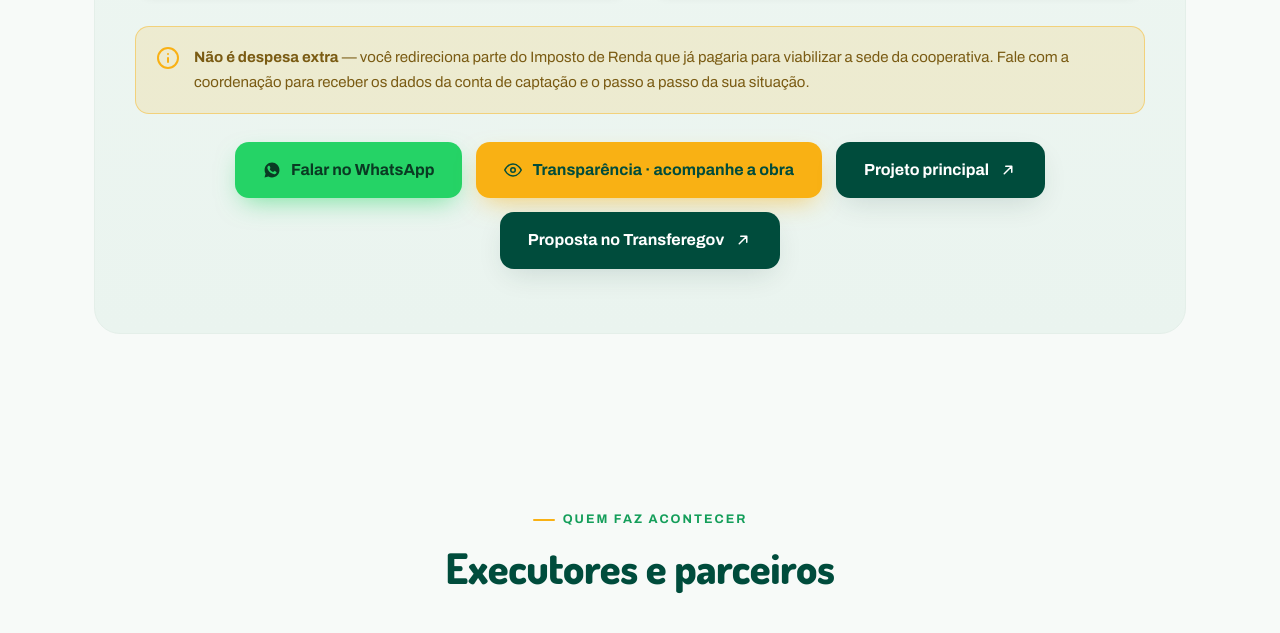
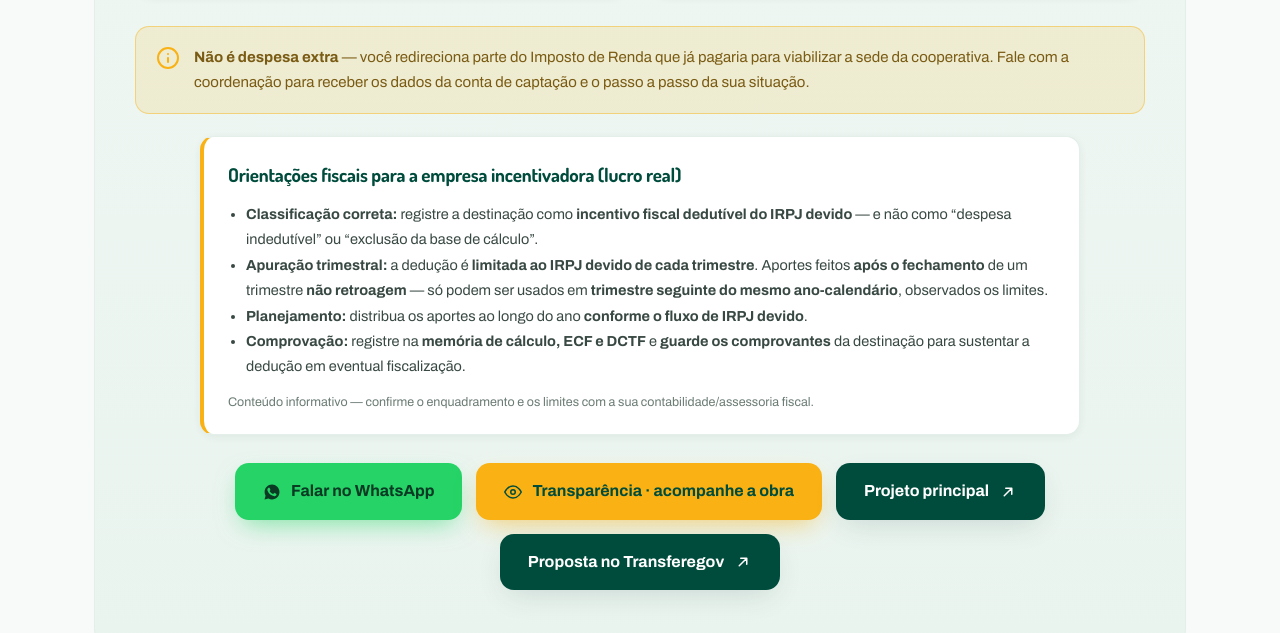
Before and after one commit to flamatos/sede-crrm-obras, a plain HTML site: page index.html in a window 1280 px wide. Shown: the part 8200-8833 px from the top of the page. Drawn offline with Linux system fonts and the light colour scheme.

Commit message:
Orientacoes fiscais PJ (lucro real) na secao Como apoiar

```diff
--- a/index.html
+++ b/index.html
@@ -767,6 +767,16 @@ footer.site .bottom{padding-top:24px;display:flex;justify-content:space-between;
           <svg viewBox="0 0 24 24" fill="none" stroke="currentColor" stroke-width="2" stroke-linecap="round" stroke-linejoin="round"><circle cx="12" cy="12" r="10"/><path d="M12 16v-4M12 8h.01"/></svg>
           <div><b>Não é despesa extra</b> — você redireciona parte do Imposto de Renda que já pagaria para viabilizar a sede da cooperativa. Fale com a coordenação para receber os dados da conta de captação e o passo a passo da sua situação.</div>
         </div>
+        <div style="background:#fff;border:1px solid var(--linha);border-left:4px solid var(--sol-500);border-radius:14px;padding:22px 24px;margin-top:22px;box-shadow:var(--sombra-sm);text-align:left;max-width:880px;margin-left:auto;margin-right:auto">
+          <h4 style="font-family:'Dosis';font-size:19px;color:var(--oc-900);margin-bottom:12px">Orientações fiscais para a empresa incentivadora (lucro real)</h4>
+          <ul style="margin:0 0 0 18px;font-size:14.5px;color:var(--texto);line-height:1.75">
+            <li><b>Classificação correta:</b> registre a destinação como <b>incentivo fiscal dedutível do IRPJ devido</b> — e não como “despesa indedutível” ou “exclusão da base de cálculo”.</li>
+            <li><b>Apuração trimestral:</b> a dedução é <b>limitada ao IRPJ devido de cada trimestre</b>. Aportes feitos <b>após o fechamento</b> de um trimestre <b>não retroagem</b> — só podem ser usados em <b>trimestre seguinte do mesmo ano-calendário</b>, observados os limites.</li>
+            <li><b>Planejamento:</b> distribua os aportes ao longo do ano <b>conforme o fluxo de IRPJ devido</b>.</li>
+            <li><b>Comprovação:</b> registre na <b>memória de cálculo, ECF e DCTF</b> e <b>guarde os comprovantes</b> da destinação para sustentar a dedução em eventual fiscalização.</li>
+          </ul>
+          <p style="margin-top:12px;font-size:12.5px;color:var(--suave)">Conteúdo informativo — confirme o enquadramento e os limites com a sua contabilidade/assessoria fiscal.</p>
+        </div>
         <div class="actions" style="display:flex;gap:14px;justify-content:center;flex-wrap:wrap;margin-top:28px">
           <a class="btn btn-wa" href="https://wa.me/5516992884284?text=Ol%C3%A1!%20Quero%20apoiar%20a%20Sede%20Operacional%20da%20CRRM%20(LIR%2FMMA)." target="_blank" rel="noopener">
             <svg viewBox="0 0 24 24" fill="currentColor" aria-hidden="true"><path d="M12.04 2C6.58 2 2.13 6.45 2.13 11.91c0 1.75.46 3.46 1.32 4.97L2 22l5.25-1.38a9.9 9.9 0 0 0 4.79 1.22h.01c5.46 0 9.91-4.45 9.91-9.91 0-2.65-1.03-5.14-2.9-7.01A9.84 9.84 0 0 0 12.04 2zm5.8 14.13c-.25.7-1.44 1.33-1.99 1.41-.53.08-1.18.11-1.9-.12-.44-.14-1-.33-1.72-.64-3.03-1.31-5-4.35-5.16-4.56-.15-.2-1.24-1.64-1.24-3.13s.78-2.22 1.06-2.53c.27-.3.6-.38.8-.38l.57.01c.18.01.43-.07.67.51.25.6.85 2.08.92 2.23.07.15.12.32.02.52-.1.2-.15.32-.3.49l-.45.52c-.15.15-.3.31-.13.61.18.3.78 1.29 1.68 2.09 1.16 1.03 2.13 1.35 2.43 1.5.3.15.48.13.66-.08.18-.2.76-.89.96-1.19.2-.3.4-.25.67-.15.27.1 1.71.81 2 .96.3.15.5.22.57.34.07.13.07.73-.18 1.42z"/></svg>
```
